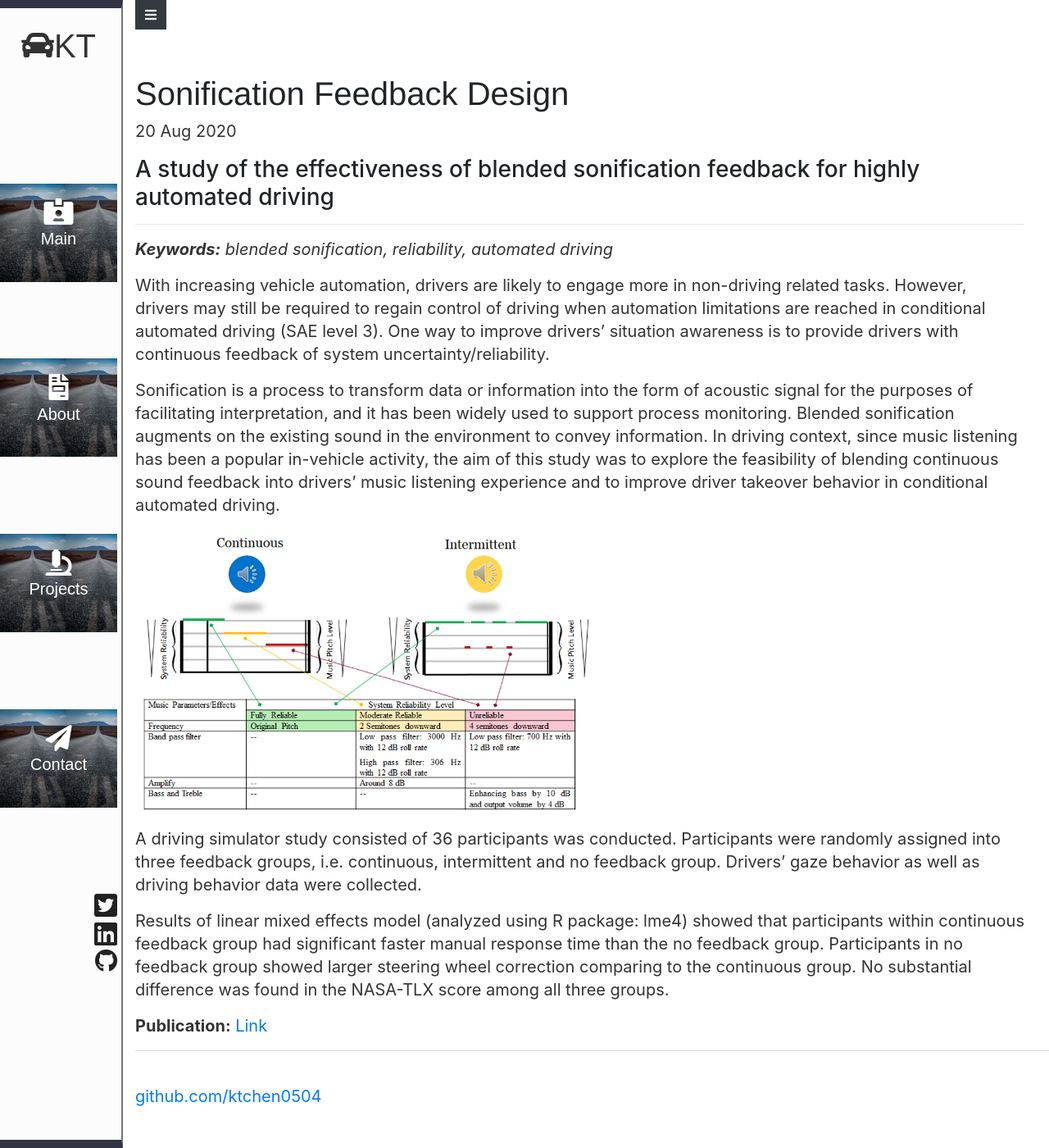
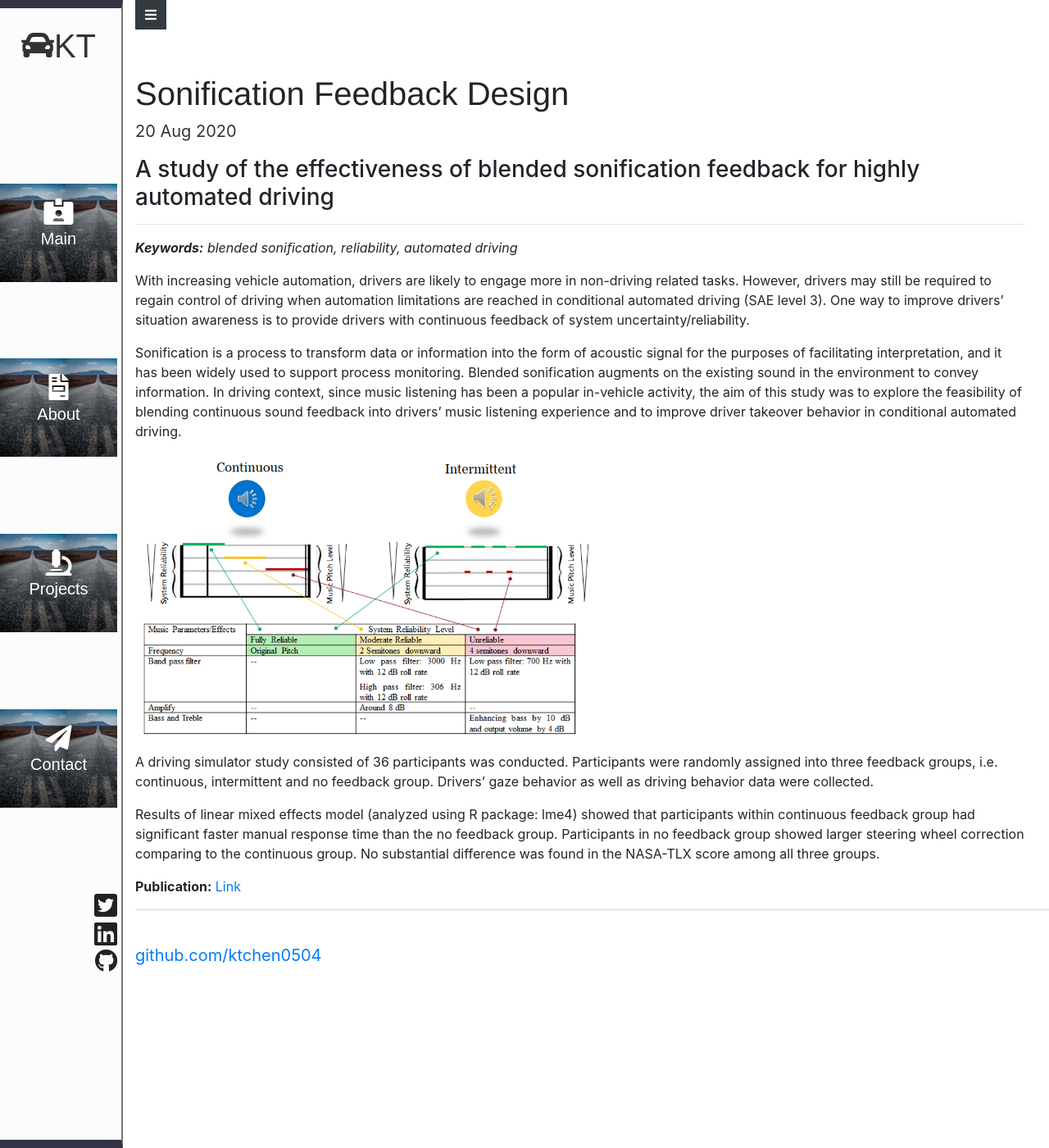
Before and after one commit to ktchen0504/ktchen0504.github.io, a Jekyll site: the page built from _posts/2020-08-20-Sonification-feedback.md, in a window 1280 px wide and 1400 px high. Shown: the whole window at 82% size. Built offline with Jekyll 4.4.1, drawn with Linux system fonts in a browser that asks for light colours; nearby versions of some CDN libraries.

Commit message:
update post css

```diff
--- a/css/post.css
+++ b/css/post.css
@@ -1,16 +1,16 @@
 /*--   post page  --*/
 
-.posts h1 {
+.posts>h1 {
   font-size: 2.5rem;
   font-weight: 550;
   font-family:'Helvetica', 'Arial', 'Sans-Serif';
 }
-.posts p {
+.posts>p {
   font-size: 1.25rem;
   line-height: 1.4em;
   color: #333;
 }
-.posts ul {
+.posts>ul {
 
   line-height: 1.4em;
   color: #333;
```
